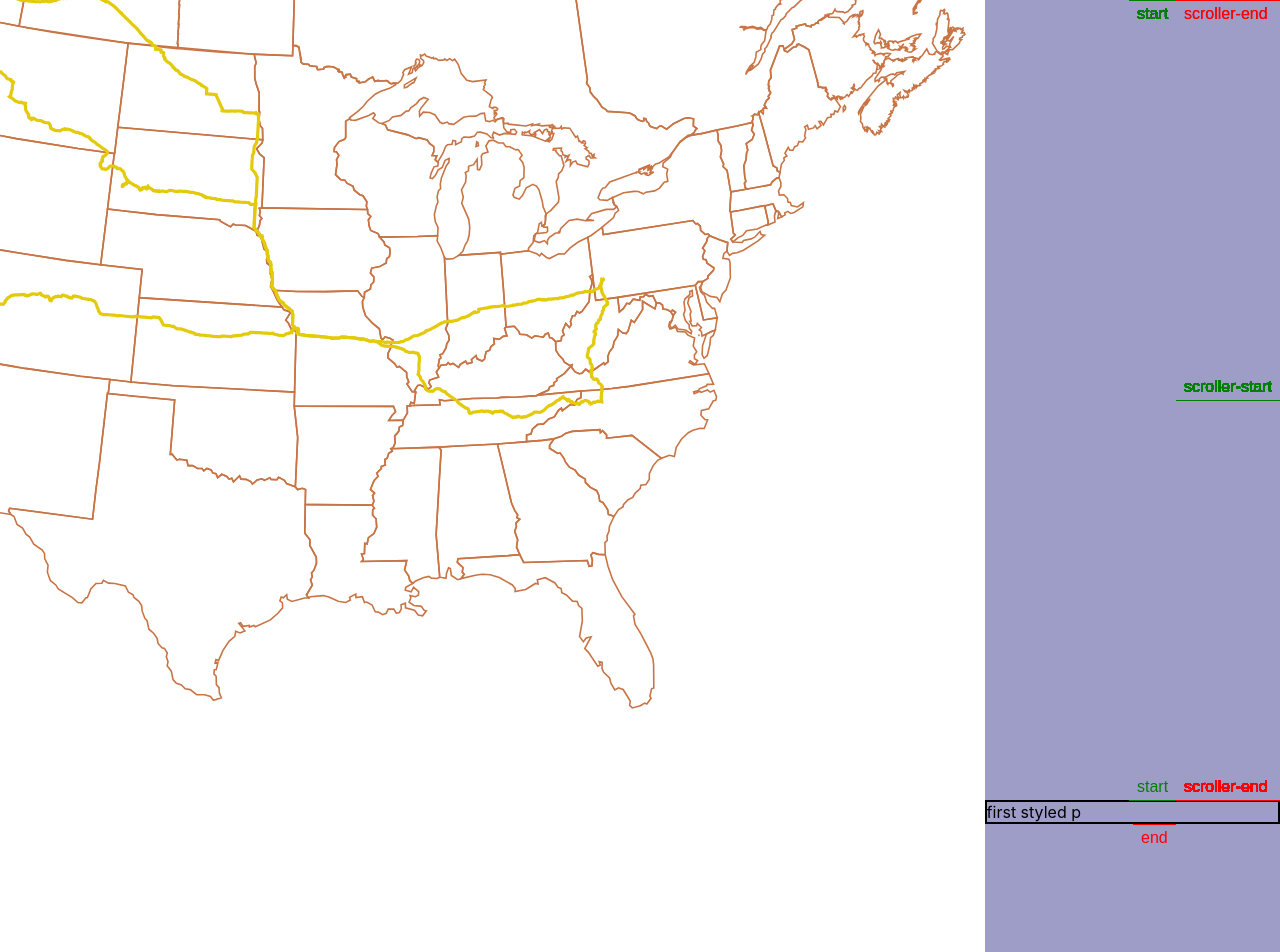
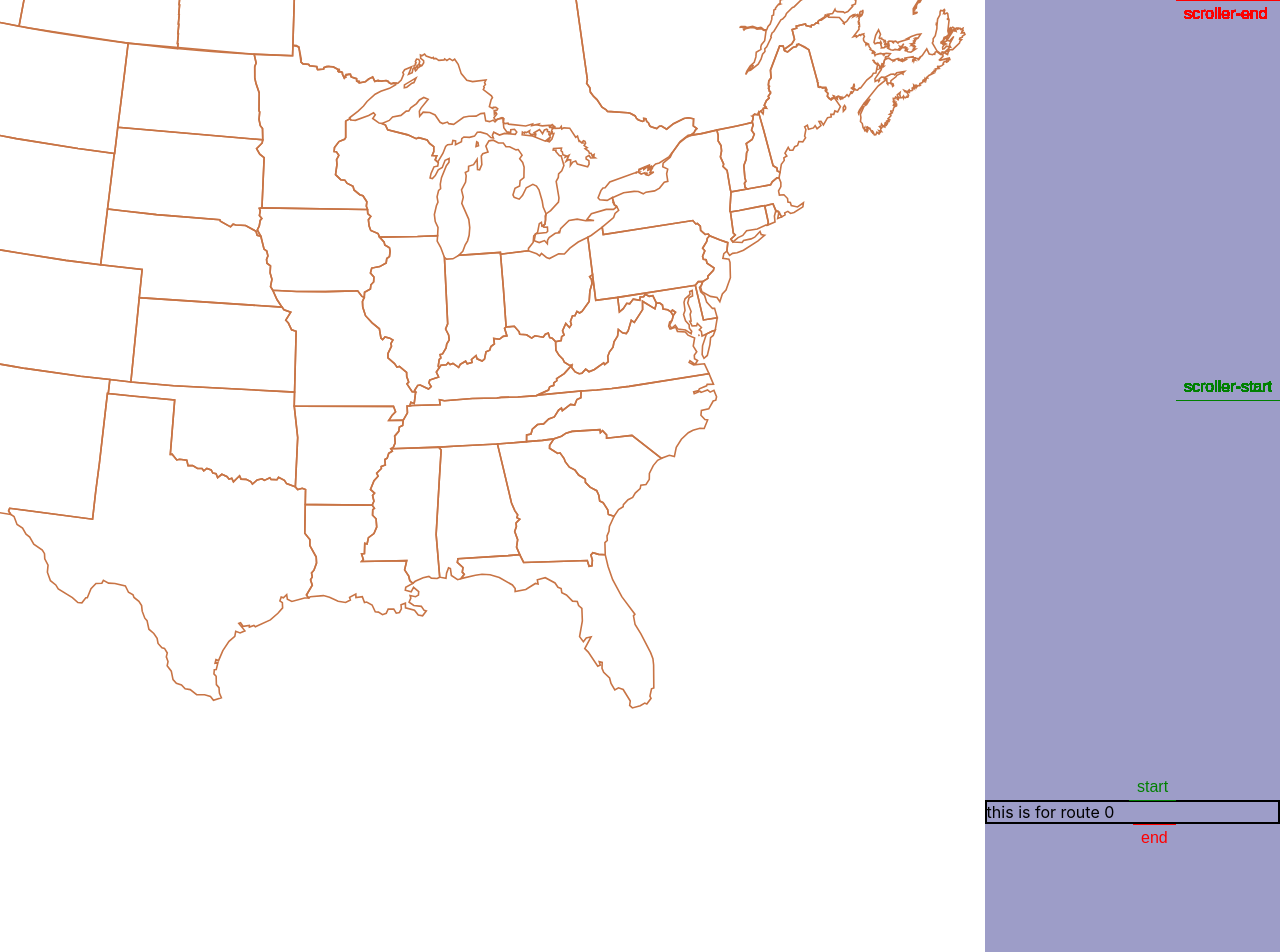
Before and after one commit to jcbain/move-to-canada-app, a React (Create React App) app: page / in a window 1280 px wide. Shown: the top 952 px of the page. Built offline with nearby package versions, Linux system fonts and the light colour scheme; a web font is replaced by a local one.

Commit message:
map triggerRefs to p tags that indicate position in array and move line on visual map

```diff
--- a/src/components/Story.jsx
+++ b/src/components/Story.jsx
@@ -29,6 +29,15 @@ const StyledP = styled.p`
 const Story = () => {
   const { routes, loaded, routeRefs, triggerRefs } = useRouteData();
 
+  const storySections =
+    loaded &&
+    triggerRefs.map((ref, i) => {
+      return (
+        <StyledP key={i} ref={ref}>
+          this is for route {i}
+        </StyledP>
+      );
+    });
   return (
     <StyledArticle>
       <MapDiv>
@@ -36,10 +45,7 @@ const Story = () => {
           <Map route={routes} routeRefs={routeRefs} triggerRefs={triggerRefs} />
         )}
       </MapDiv>
-      <StoryDiv>
-        <StyledP ref={triggerRefs[0]}>first styled p</StyledP>
-        <StyledP ref={triggerRefs[1]}>second styled p</StyledP>
-      </StoryDiv>
+      <StoryDiv>{storySections}</StoryDiv>
     </StyledArticle>
   );
 };
```
